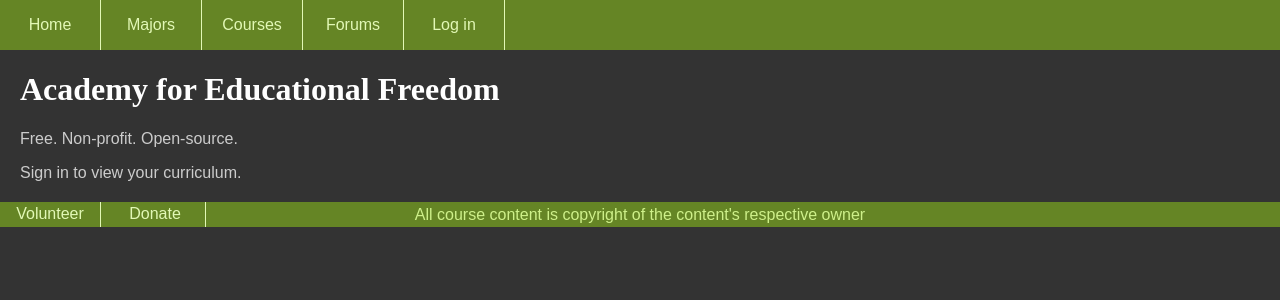
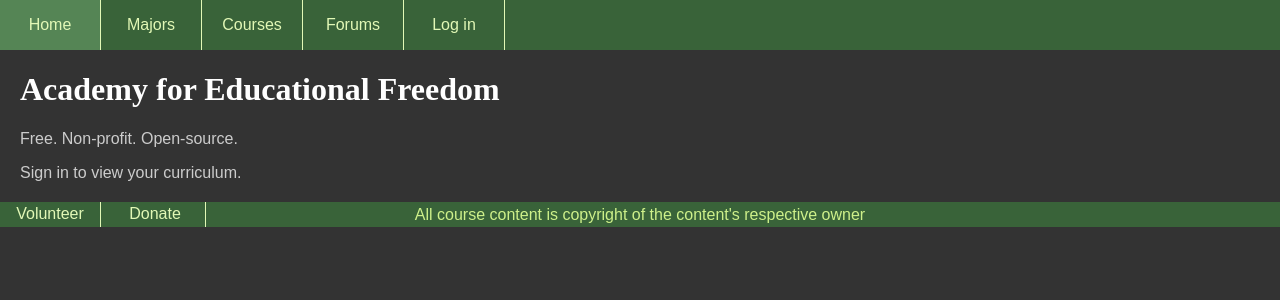
Before and after one commit to pjha1994/OnlineU, a Flask app: page /index.html in a window 1280 px wide. Shown: the top 300 px of the page. Run offline with Flask 2, Linux system fonts and the light colour scheme; parts of the project's set-up code (start-up, migrations or seed data) failed here and were passed over.

Commit message:
Update color scheme

```diff
--- /dev/null
+++ b/static/Color palette2.html
@@ -0,0 +1 @@
+Data syntax error. You have to use <a href="/">Paletton.com</a> to export a color palette.
--- a/static/style.css
+++ b/static/style.css
@@ -35,7 +35,7 @@ footer {
     margin-left: 0px;
     margin-right: 0px;
     height: 25px;
-    background-color: #658525;
+    background-color: #396339;
     width: 100%;
 }
 
@@ -86,6 +86,11 @@ footer li {
     border-right: 1px solid #E2F8B6;
 }
 
+footer li:hover {
+    background-color: #558555;
+}
+
+
 #navbar, #navbar-box {
     width: 100%;
     height: 50px;
@@ -95,7 +100,7 @@ footer li {
 
 #navbar {
     list-style-type: none;
-    background-color: #658525;
+    background-color: #396339;
     position: fixed;
     top: 0;
 }
@@ -106,6 +111,10 @@ footer li {
     padding: 0;
     vertical-align: top;
     float: left;
+}
+
+#navbar li:hover {
+    background-color: #558555;
 }
 
 #navbar li a {
```
